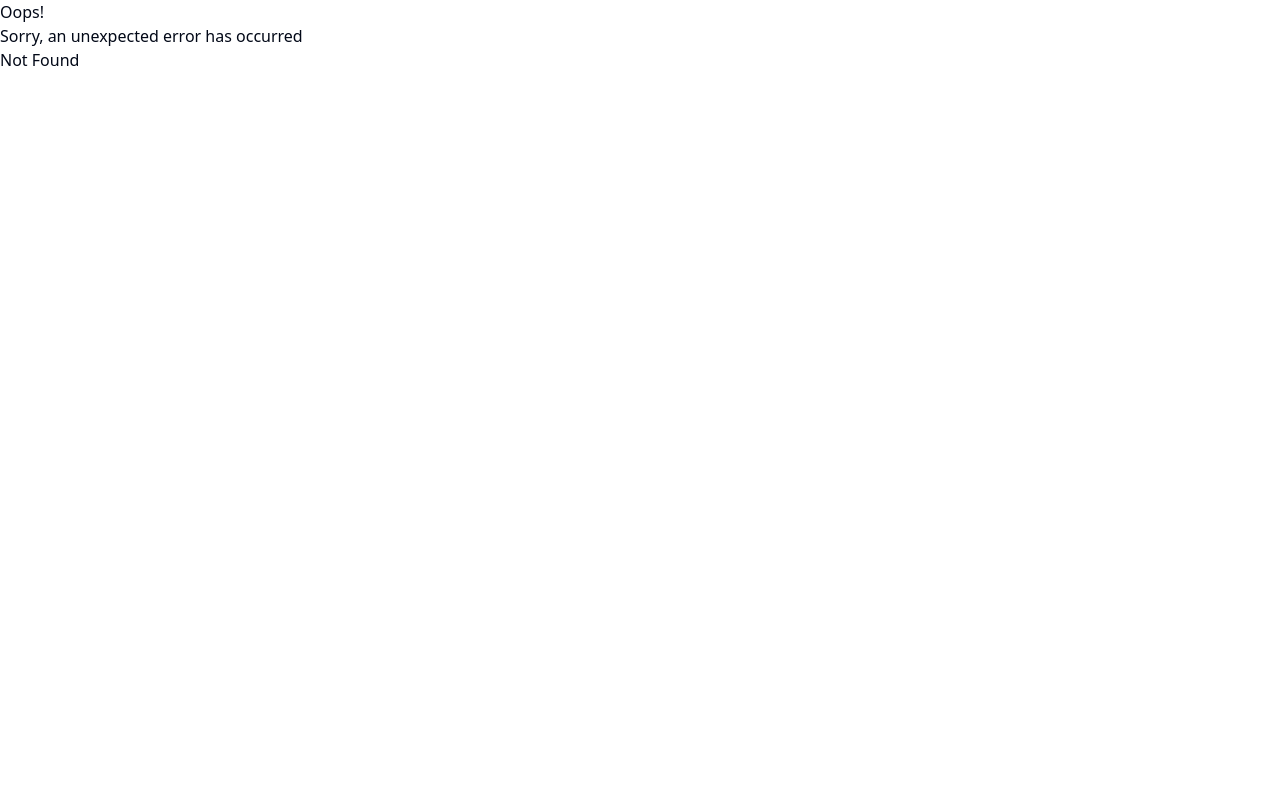
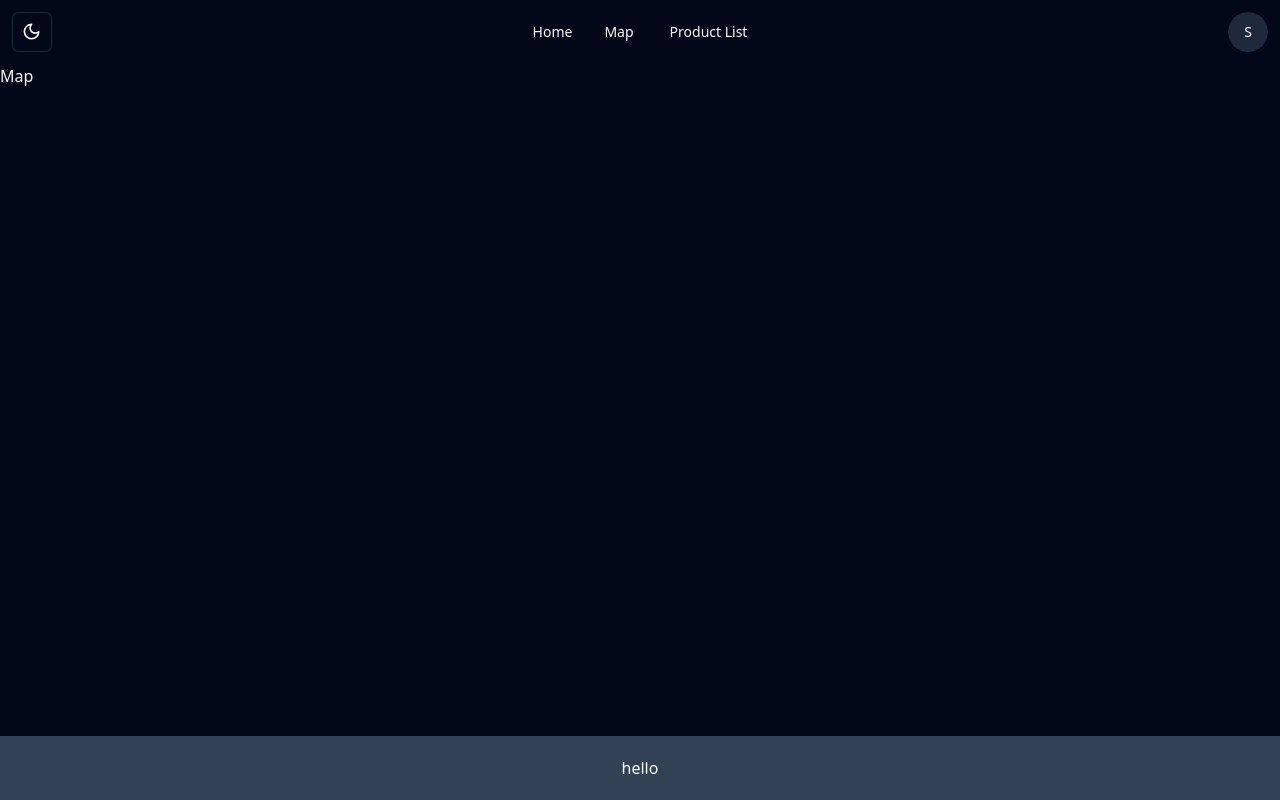
Before and after one commit to endermn/Schwarz, a React (Vite) app in the folder frontend/: page /map in a window 1280 px wide. Before the commit this address had no page. Built offline with nearby package versions, Linux system fonts and the light colour scheme.

Commit message:
add routes

```diff
--- a/frontend/src/App.tsx
+++ b/frontend/src/App.tsx
@@ -1,14 +1,14 @@
-import { Outlet } from "react-router-dom";
-import { NavBar } from "./components/NavBar";
-import { ThemeProvider } from "./components/theme-provider";
-import { Footer } from "./components/Footer";
+import { Outlet } from 'react-router-dom';
+import { NavBar } from './components/NavBar';
+import { ThemeProvider } from './components/theme-provider';
+import { Footer } from './components/Footer';
 
 function App() {
 	return (
 		<ThemeProvider defaultTheme="dark" storageKey="vite-ui-theme">
-			<div className="min-h-screen flex flex-col justify-between">
-				<div>
-					<NavBar />
+			<div className="flex flex-col h-screen">
+				<NavBar />
+				<div className="flex-1">
 					<Outlet />
 				</div>
 				<Footer />
--- a/frontend/src/components/NavBar.tsx
+++ b/frontend/src/components/NavBar.tsx
@@ -1,8 +1,8 @@
-"use client";
+'use client';
 
-import * as React from "react";
+import * as React from 'react';
 
-import { cn } from "@/lib/utils";
+import { cn } from '@/lib/utils';
 import {
 	NavigationMenu,
 	NavigationMenuContent,
@@ -11,9 +11,9 @@ import {
 	NavigationMenuList,
 	NavigationMenuTrigger,
 	navigationMenuTriggerStyle,
-} from "@/components/ui/navigation-menu";
-import { UserNav } from "./UserNav";
-import { ModeToggle } from "./mode-toggle";
+} from '@/components/ui/navigation-menu';
+import { UserNav } from './UserNav';
+import { ModeToggle } from './mode-toggle';
 import {
 	Sheet,
 	SheetContent,
@@ -21,32 +21,32 @@ import {
 	SheetHeader,
 	SheetTitle,
 	SheetTrigger,
-} from "@/components/ui/sheet";
+} from '@/components/ui/sheet';
 
 import {
 	Accordion,
 	AccordionContent,
 	AccordionItem,
 	AccordionTrigger,
-} from "@/components/ui/accordion";
-import { Separator } from "@/components/ui/separator";
-import { Button } from "@/components/ui/button";
-import { Link } from "./Link";
+} from '@/components/ui/accordion';
+import { Separator } from '@/components/ui/separator';
+import { Button } from '@/components/ui/button';
+import { Link } from './Link';
 const components: { title: string; href: string; description: string }[] = [
 	{
-		title: "Sign In",
-		href: "/signin",
-		description: "Sign in to use all the features of our app!",
+		title: 'Sign In',
+		href: '/signin',
+		description: 'Sign in to use all the features of our app!',
 	},
 	{
-		title: "Home",
-		href: "/",
-		description: "Home sweat home",
+		title: 'Home',
+		href: '/',
+		description: 'Home sweat home',
 	},
 	{
-		title: "404",
-		href: "/404",
-		description: "Going to void",
+		title: '404',
+		href: '/404',
+		description: 'Going to void',
 	},
 ];
 
@@ -57,65 +57,30 @@ export function NavBar() {
 			<NavigationMenu className="hidden md:block">
 				<NavigationMenuList>
 					<NavigationMenuItem>
-						<NavigationMenuTrigger>Getting started</NavigationMenuTrigger>
-						<NavigationMenuContent>
-							<ul className="grid gap-3 p-4 md:w-[400px] lg:w-[500px] lg:grid-cols-[.75fr_1fr]">
-								<li className="row-span-3">
-									<NavigationMenuLink asChild>
-										<a
-											className="flex h-full w-full select-none flex-col justify-end rounded-md bg-gradient-to-b from-muted/50 to-muted p-6 no-underline outline-none focus:shadow-md"
-											href="/"
-										>
-											<div className="mb-2 mt-4 text-lg font-medium">
-												shadcn/ui
-											</div>
-											<p className="text-sm leading-tight text-muted-foreground">
-												Beautifully designed components built with Radix UI and
-												Tailwind CSS.
-											</p>
-										</a>
-									</NavigationMenuLink>
-								</li>
-								<ListItem
-									href="/docs/primitives/typography"
-									title="Sample project"
-								>
-									Random text here
-								</ListItem>
-							</ul>
-						</NavigationMenuContent>
+						<Link href="/">
+							<NavigationMenuLink className={navigationMenuTriggerStyle()}>
+								Home
+							</NavigationMenuLink>
+						</Link>
+						<Link href="/map">
+							<NavigationMenuLink className={navigationMenuTriggerStyle()}>
+								Map
+							</NavigationMenuLink>
+						</Link>
 					</NavigationMenuItem>
 					<NavigationMenuItem>
-						<NavigationMenuTrigger>Components</NavigationMenuTrigger>
-						<NavigationMenuContent>
-							<ul className="grid w-[400px] gap-3 p-4 md:w-[500px] md:grid-cols-2 lg:w-[600px] ">
-								{components.map((component) => (
-									<Link
-										key={component.title}
-										title={component.title}
-										href={component.href}
-									>
-										<ListItem title={component.title}>
-											{component.description}
-										</ListItem>
-									</Link>
-								))}
-							</ul>
-						</NavigationMenuContent>
-					</NavigationMenuItem>
-					<NavigationMenuItem>
-						<a href="/docs">
+						<Link href="/products">
 							<NavigationMenuLink className={navigationMenuTriggerStyle()}>
-								Documentation
+								Product List
 							</NavigationMenuLink>
-						</a>
+						</Link>
 					</NavigationMenuItem>
 				</NavigationMenuList>
 			</NavigationMenu>
 			<div className="md:hidden">
 				<Sheet>
 					<SheetTrigger>
-						<Button variant={"outline"}>Menu</Button>
+						<Button variant={'outline'}>Menu</Button>
 					</SheetTrigger>
 					<SheetContent>
 						<SheetHeader>
@@ -134,7 +99,7 @@ export function NavBar() {
 									))}
 								</Accordion>
 							</SheetDescription>
-							<Button variant={"outline"}>Documentation</Button>
+							<Button variant={'outline'}>Documentation</Button>
 						</SheetHeader>
 					</SheetContent>
 				</Sheet>
@@ -145,8 +110,8 @@ export function NavBar() {
 }
 
 const ListItem = React.forwardRef<
-	React.ElementRef<"a">,
-	React.ComponentPropsWithoutRef<"a">
+	React.ElementRef<'a'>,
+	React.ComponentPropsWithoutRef<'a'>
 >(({ className, title, children, ...props }, ref) => {
 	return (
 		<li>
@@ -154,7 +119,7 @@ const ListItem = React.forwardRef<
 				<a
 					ref={ref}
 					className={cn(
-						"block select-none space-y-1 rounded-md p-3 leading-none no-underline outline-none transition-colors hover:bg-accent hover:text-accent-foreground focus:bg-accent focus:text-accent-foreground",
+						'block select-none space-y-1 rounded-md p-3 leading-none no-underline outline-none transition-colors hover:bg-accent hover:text-accent-foreground focus:bg-accent focus:text-accent-foreground',
 						className
 					)}
 					{...props}
@@ -168,4 +133,4 @@ const ListItem = React.forwardRef<
 		</li>
 	);
 });
-ListItem.displayName = "ListItem";
+ListItem.displayName = 'ListItem';
--- /dev/null
+++ b/frontend/src/pages/Map.tsx
@@ -0,0 +1,3 @@
+export function Map() {
+	return <h1>Map</h1>;
+}
--- /dev/null
+++ b/frontend/src/pages/Products.tsx
@@ -0,0 +1,3 @@
+export function Products() {
+	return <h1>Products</h1>;
+}
```
Also changed, not shown: frontend/src/main.tsx (+15 -11 lines).
